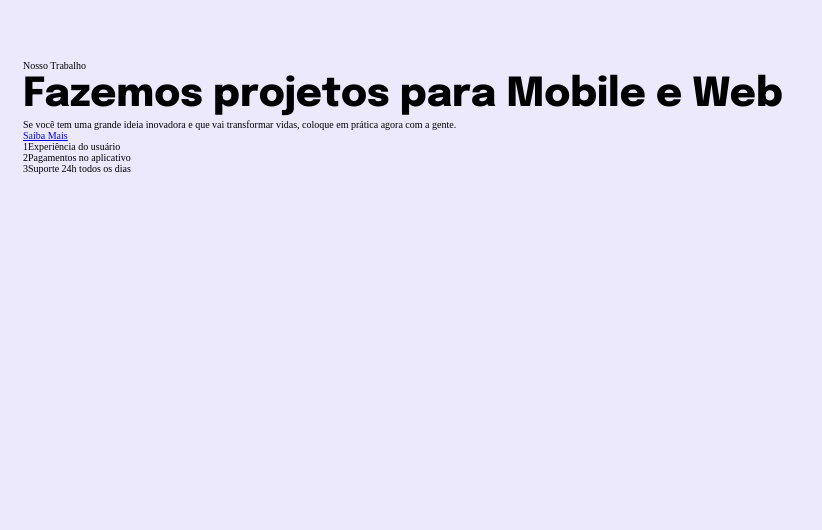
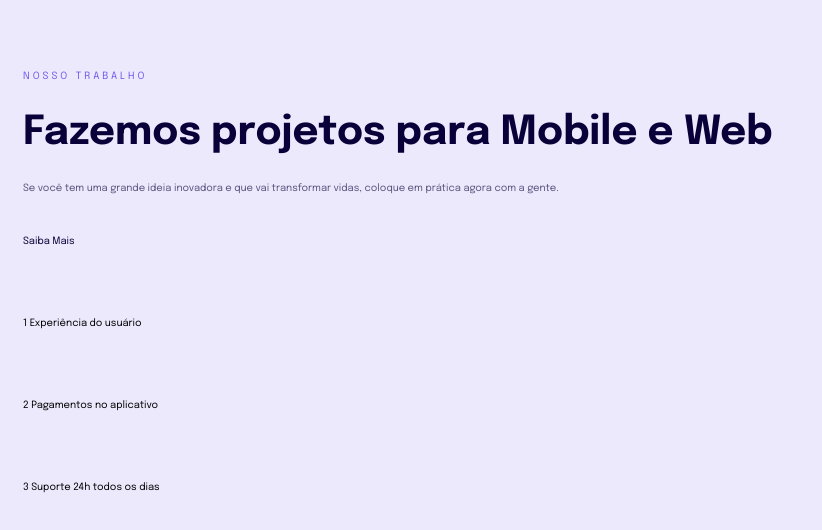
Before and after one commit to guipradocardoso/projeto-04, a plain HTML site: page index.html in a window 1280 px wide. Shown: the whole page, without its empty margins (0-822 px from the left). Drawn offline with Linux system fonts and the light colour scheme.

Commit message:
continuing text adjustments

```diff
--- a/index.html
+++ b/index.html
@@ -9,7 +9,7 @@
 
     <link rel="stylesheet" href="style.css" />
     <link
-      href="https://fonts.googleapis.com/css2?family=Epilogue:wght@800&display=swap"
+      href="https://fonts.googleapis.com/css2?family=Epilogue:wght@400;700;800&display=swap"
       rel="stylesheet"
     />
   </head>
@@ -24,13 +24,13 @@
       <a href="#">Saiba Mais</a>
 
       <ul>
-        <li><span>1</span>Experiência do usuário</li>
+        <li><span>1</span> Experiência do usuário</li>
       </ul>
       <ul>
-        <li><span>2</span>Pagamentos no aplicativo</li>
+        <li><span>2</span> Pagamentos no aplicativo</li>
       </ul>
       <ul>
-        <li><span>3</span>Suporte 24h todos os dias</li>
+        <li><span>3</span> Suporte 24h todos os dias</li>
       </ul>
     </main>
   </body>
--- a/style.css
+++ b/style.css
@@ -19,13 +19,44 @@ ul {
 /* REM = Root EM */
 
 body {
+  font-family: "Epilogue", sans-serif;
   background: #ece9fd;
 
   padding: 6rem 2.3rem 6.6rem;
 }
 
 h1 {
+  color: #090039;
   font-family: "Epilogue", sans-serif;
   font-size: 4rem;
   line-height: 4.8rem;
+  margin-bottom: 1.5rem;
 }
+
+main p:first-child {
+  color: #7158ef;
+  letter-spacing: 0.3rem;
+  text-transform: uppercase;
+  line-height: 3.2rem;
+  margin-bottom: 1.7rem;
+  line-height: 3.2rem;
+}
+
+h1 + p {
+  color: rgb(10, 0, 57, 0.64);
+  line-height: 3.2rem;
+  margin-bottom: 3.2rem;
+}
+
+a {
+  color: #090039;
+  text-decoration: none;
+}
+
+a:hover {
+  font-weight: bold;
+}
+
+ul {
+  margin-top: 7.2rem;
+}
```
